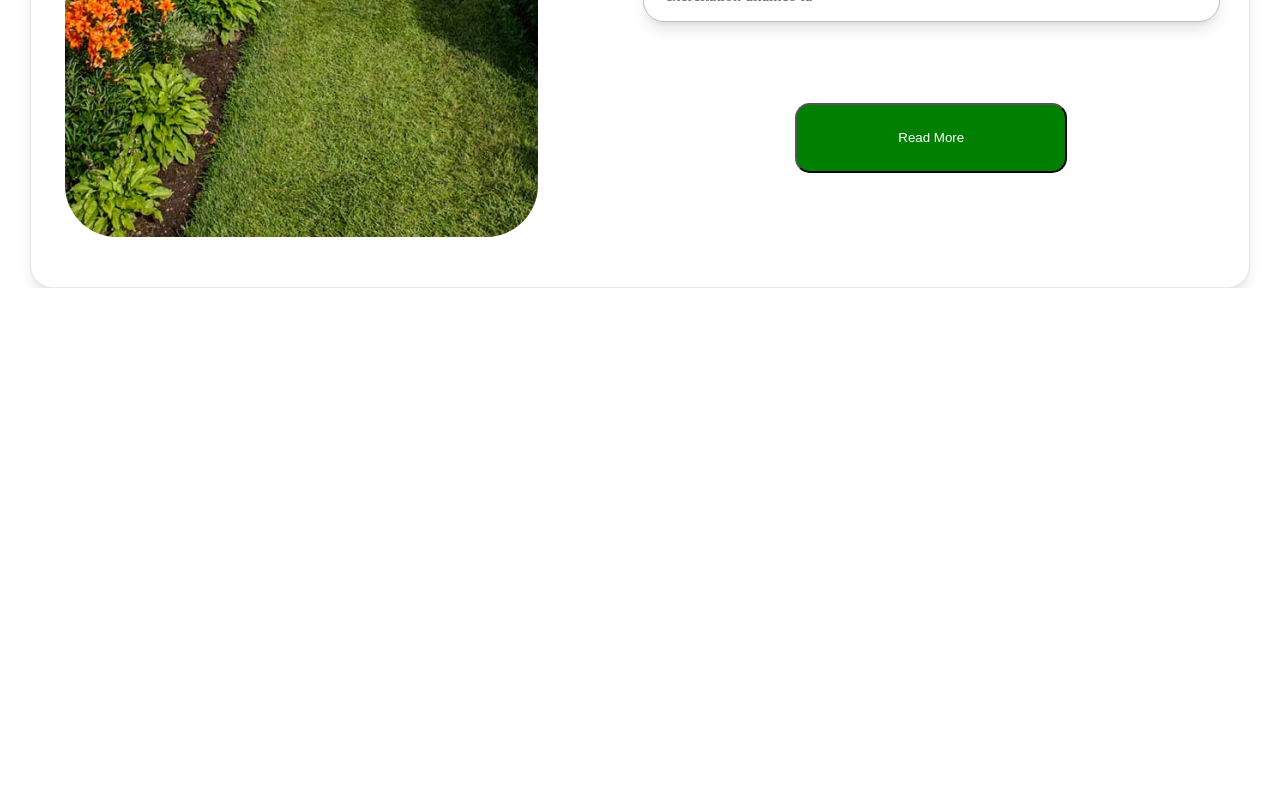
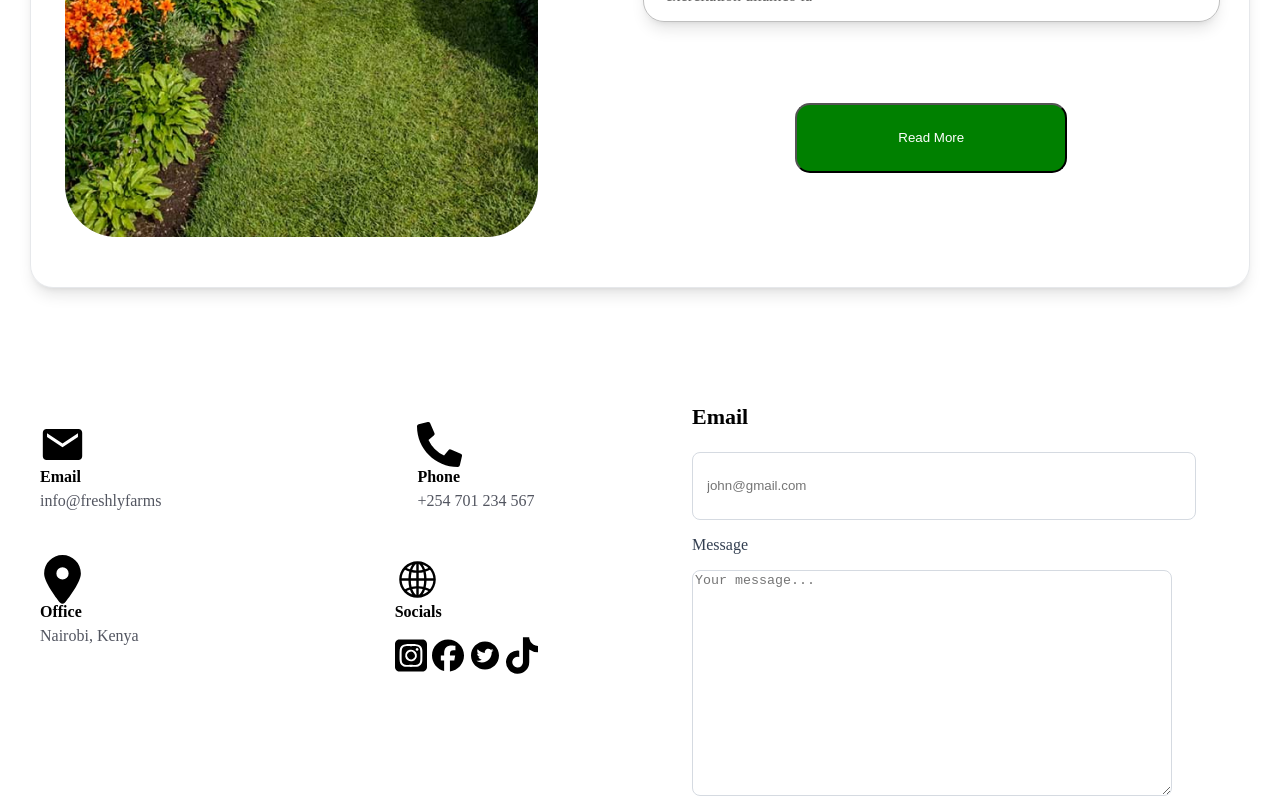
Before and after one commit to sneha01vaish/ECO-AFRIQA1, a React (Create React App) app in the folder freshly_set/frontend/: page / in a window 1280 px wide. Shown: the part 3702-4502 px from the top of the page. Before the commit the page ends 3990 px from the top, so only its background shows below. Built offline with nearby package versions, Linux system fonts and the light colour scheme.

Commit message:
contact section

```diff
--- a/freshly_set/frontend/src/components/Contact.js
+++ b/freshly_set/frontend/src/components/Contact.js
@@ -1,37 +1,71 @@
-import React from 'react'
-import { MdEmail } from "react-icons/md";
+import React from "react";
+import { IoMdMail } from "react-icons/io";
+import { FaPhoneAlt } from "react-icons/fa";
+import { FaLocationDot } from "react-icons/fa6";
+import { IoIosGlobe } from "react-icons/io";
+import { FaSquareInstagram } from "react-icons/fa6";
+import { FaFacebook } from "react-icons/fa6";
+import { AiFillTwitterCircle } from "react-icons/ai";
+import { FaTiktok } from "react-icons/fa6";
 
 function Contact() {
   return (
-    <div className="flex justify-center">
-        {/* Left side */}
-        <div className="block">
-            <div className="flex space-x-[256px] items-center max-w-[50%] ">
-                <div className="block space-y-[13.9px] align-middle">
-                    <MdEmail className="text-black h-[49px] w-[45px]"/>
-                    <p className="text-gray-900 text-[32px] font-[700]">Email</p>
-                    <p className="text-[22px] font-[400] text-[#525560]">info.freshlyfarms</p>
+    <div className="flex w-[100%] justify-between">
+      <div className="mt-[132px] ml-[40px] block space-y-[29px]">
+        <div className="flex space-x-[256px]">
+          <div classsName="block">
+            <IoMdMail className="h-[49px] w-[45px]" />
+            <p className="font-[720] text-[72] -mt-[5px] font-inter">Email</p>
+            <p className="font-[22] text-[400] text-[#525560] font-josephin -mt-[10px]">
+              info@freshlyfarms
+            </p>
+          </div>
 
-                </div>
+          <div classsName="block">
+            <FaPhoneAlt className="h-[49px] w-[45px]" />
+            <p className="font-[720] text-[72] -mt-[5px] font-inter">Phone</p>
+            <p className="font-[22] text-[400] text-[#525560] font-josephin -mt-[10px]">
+              +254 701 234 567
+            </p>
+          </div>
+        </div>
+        <div className="flex space-x-[256px]">
+          <div classsName="block">
+            <FaLocationDot className="h-[49px] w-[45px]" />
+            <p className="font-[720] text-[72] -mt-[5px] font-inter">Office</p>
+            <p className="font-[22] text-[400] text-[#525560] font-josephin -mt-[10px]">
+              Nairobi, Kenya
+            </p>
+          </div>
 
-                <div className="block space-y-[13.9px] align-middle">
-                    {/* <MdEmail className="text-black h-[49px] w-[45px]"/> */}
-                    {/* <img  className="" src="/static/media/phone_icon.png" alt="PhoneIcon"/> */}
-                    <p className="text-gray-900 text-[32px] font-[700]">Phone</p>
-                    <p className="text-[22px] font-[400] text-[#525560]">info.freshlyfarms</p>
-
-                </div>
-
+          <div classsName="block">
+            <IoIosGlobe className="h-[49px] w-[45px]" />
+            <p className="font-[720] text-[72] -mt-[5px] font-inter">Socials</p>
+            <div className="flex items-center space-x-[5px] ">
+              <FaSquareInstagram className="h-[37px]  w-[32px]" />
+              <FaFacebook className="h-[37px]  w-[32px]" />
+              <AiFillTwitterCircle className="h-[37px]  w-[32px]" />
+              <FaTiktok className="h-[37px]  w-[32px]" />
             </div>
+          </div>
         </div>
-
-
-        {/* Right side */}
-        <div>
-
-        </div>
+      </div>
+      <div className="block mt-[94px] mr-[84px] ">
+        <p className="text-[22px] text-black font-[700]">Email</p>
+        <input
+          placeholder="john@gmail.com"
+          className="w-[474px] h-[46px] py-[10px] px-[14px] rounded-[8px] border-solid border-[1px] border-[#D5DAE1] focus:outline-none"
+        />
+        <p className="font-inter text-[16px] font-[500] text-[#333F51]">
+          Message
+        </p>
+        <textarea
+          className="h-[220px] w-[474px]  rounded-[8px] border-solid border-[1px] border-[#D5DAE1] focus:outline-none"
+          placeholder="Your message..."
+        />
+      </div>
     </div>
-  )
+  );
 }
 
-export default Contact
+export default Contact;
--- a/freshly_set/frontend/src/components/Home.js
+++ b/freshly_set/frontend/src/components/Home.js
@@ -15,7 +15,7 @@ function Home() {
      <Mission />
      <Reviews2 />
      <Faq />
-     {/* <Contact /> */}
+     <Contact />
     {/* <FreshlyFooter /> */}
      </div>
   )
```
